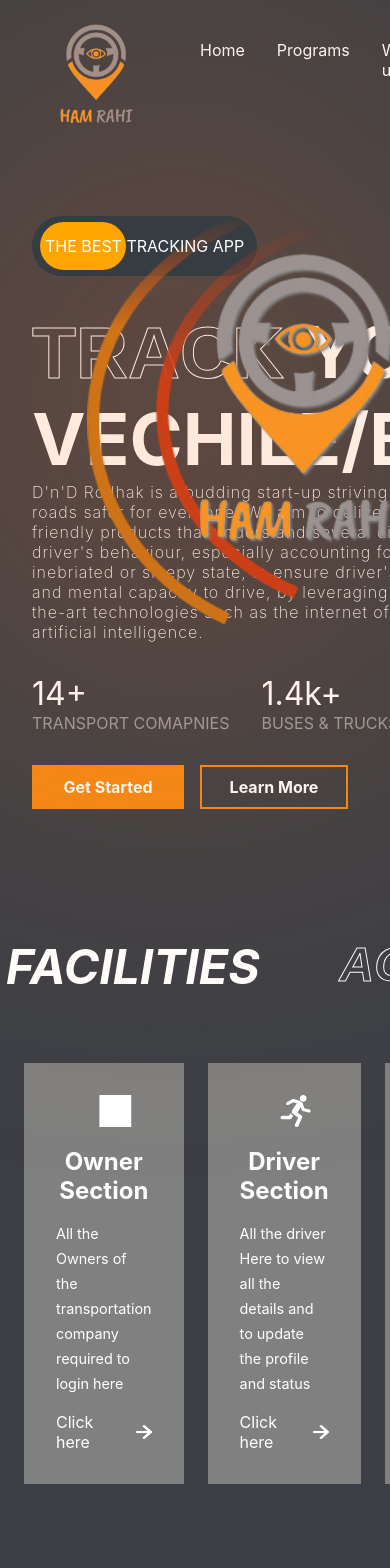
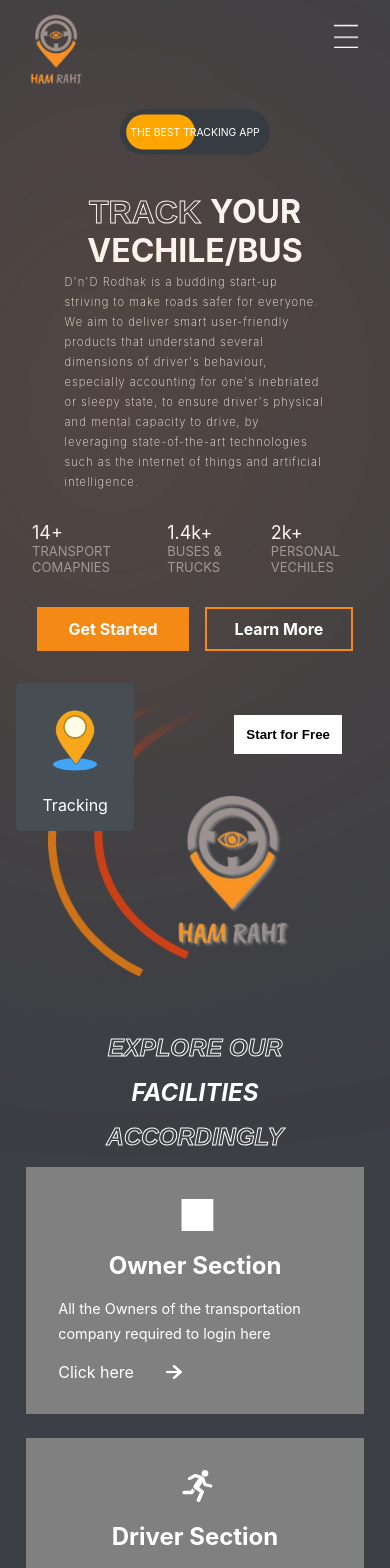
Before and after one commit to Asrani-Aman/Rodhak-visitor-section, a React (Create React App) app: page / in a window 390 px wide. Shown: the top 1568 px of the page. Built offline with nearby package versions, Linux system fonts and the light colour scheme.

Commit message:
make the website responsive

```diff
--- a/src/App.css
+++ b/src/App.css
@@ -31,6 +31,7 @@
   display: flex;
   align-items: center;
   justify-content: center;
+  z-index: 1;
 }
 .btn:hover {
   cursor: pointer;
--- a/src/components/Header/Header.css
+++ b/src/components/Header/Header.css
@@ -23,3 +23,20 @@
   color: orange;
   /* font-size: 1.1rem; */
 }
+@media screen and (max-width: 786px) {
+  .header > :nth-child(2) {
+    position: fixed;
+    right: 2rem;
+    z-index: 99;
+  }
+  .header-menu {
+    flex-direction: column;
+    background-color: #3c3f45;
+    padding: 1rem;
+  }
+  .logo {
+    width: 7rem;
+    height: auto;
+    margin: -2rem -2rem;
+  }
+}
--- a/src/components/Header/Header.jsx
+++ b/src/components/Header/Header.jsx
@@ -1,17 +1,32 @@
 import React from "react";
 import Logo from "../../assets/06e8cf5a-d252-464c-9a73-2bb773e98482-removebg-preview.png";
+import Bars from "../../assets/bars.png";
+import { useState } from "react";
 import "./Header.css";
 const Header = () => {
+  const Mobile = window.innerWidth <= 768 ? true : false;
+  const [menuOpened, setMenuOpened] = useState(false);
+
   return (
     <div className="header">
       <img src={Logo} className="logo" alt="logo" />
-      <ul className="header-menu">
-        <li>Home</li>
-        <li>Programs</li>
-        <li>Why us</li>
-        <li>Plans</li>
-        <li>Testimonials</li>
-      </ul>
+      {menuOpened === false && Mobile === true ? (
+        <div onClick={() => setMenuOpened(true)}>
+          <img
+            src={Bars}
+            alt="barsImg "
+            style={{ width: "1.5rem", height: "1.5rem" }}
+          ></img>
+        </div>
+      ) : (
+        <ul className="header-menu">
+          <li onClick={() => setMenuOpened(false)}>Home</li>
+          <li onClick={() => setMenuOpened(false)}>Programs</li>
+          <li onClick={() => setMenuOpened(false)}>Why us</li>
+          <li onClick={() => setMenuOpened(false)}>Plans</li>
+          <li onClick={() => setMenuOpened(false)}>Testimonials</li>
+        </ul>
+      )}
     </div>
   );
 };
--- a/src/components/Hero/hero.css
+++ b/src/components/Hero/hero.css
@@ -150,3 +150,65 @@
   left: 0;
   top: 10rem;
 }
+
+@media screen and (max-width: 786px) {
+  .hero {
+    flex-direction: column;
+  }
+  .hero-blur {
+    width: 14rem;
+  }
+  .the-best-ad {
+    margin-top: 0;
+    font-size: small;
+    align-self: center;
+    transform: scale(0.8);
+  }
+  .hero-text {
+    font-size: xx-large;
+    align-items: center;
+    justify-content: center;
+  }
+  .hero-text > :nth-child(3) > span {
+    font-size: 0.7rem;
+    font-weight: 200;
+    letter-spacing: 1px;
+    text-align: center;
+  }
+  .hero-buttons {
+    justify-content: center;
+  }
+  .figures > div > span:nth-child(1) {
+    font-size: large;
+  }
+  .figures > div > span:nth-child(2) {
+    font-size: small;
+  }
+  .right-h {
+    position: relative;
+    background: none;
+  }
+  .tracking-icon {
+    left: 1rem;
+    z-index: 1;
+    top: 0rem;
+  }
+  /* .tracking-icon > img {
+    width: 1.7rem;
+    align-self: center;
+  } */
+  .hero-image {
+    position: relative;
+    width: 15rem;
+    left: 7rem;
+    top: 4rem;
+    align-self: center;
+  }
+  .hero-image-back {
+    width: 10rem;
+    left: 3rem;
+    top: 1rem;
+    z-index: 0;
+    /* position: relative; */
+  }
+}
--- a/src/components/Hero/hero.jsx
+++ b/src/components/Hero/hero.jsx
@@ -7,7 +7,8 @@
 import { motion } from "framer-motion";
 
 const Hero = () => {
-  const transition = { type: "spring", duration: 3 };
+  const transition = { type: "spring", duration: 2.5 };
+  const mobile = window.innerWidth <= 768 ? true : false;
 
   return (
     <div className="hero">
@@ -18,7 +19,7 @@
         {/* the best ad */}
         <div className="the-best-ad">
           <motion.div
-            initial={{ left: "138px" }}
+            initial={{ left: mobile ? "100px" : "238px" }}
             whileInView={{ left: "8px" }}
             transition={{ ...transition, type: "tween" }}
           ></motion.div>
--- a/src/components/Join/Join.css
+++ b/src/components/Join/Join.css
@@ -50,3 +50,20 @@
   background-color: #f48915;
   color: white;
 }
+@media screen and (max-width: 786px) {
+  .join {
+    flex-direction: column;
+    gap: 1rem;
+  }
+  .left-j {
+    font-size: x-large;
+    flex-direction: column;
+  }
+  .right-j {
+    display: flex;
+    justify-content: center;
+    align-items: center;
+    align-self: center;
+    padding: 2rem;
+  }
+}
--- a/src/components/Programs/Program.css
+++ b/src/components/Programs/Program.css
@@ -74,3 +74,20 @@
   background: linear-gradient(210.41deg, #fa5042 1.14%, #ffa739 100.75%);
   cursor: pointer;
 }
+@media screen and (max-width: 786px) {
+  .programs-header {
+    flex-direction: column;
+    gap: 1rem;
+    font-size: x-large;
+    align-items: center;
+    justify-content: center;
+    margin-top: 0.7rem;
+  }
+  .program-categories {
+    flex-direction: column;
+    align-items: center;
+  }
+  .category {
+    width: 80%;
+  }
+}
--- a/src/components/Reasons/Reason.css
+++ b/src/components/Reasons/Reason.css
@@ -69,3 +69,30 @@
   width: 3rem;
   height: 3rem;
 }
+@media screen and (max-width: 786px) {
+  .Reasons {
+    flex-direction: column;
+  }
+  .left-r {
+    grid-auto-rows: auto;
+    overflow: hidden;
+  } /*
+  .left-r > :nth-child(1) {
+    object-fit: contain;
+    width: 17rem;
+  }
+  .left-r > :nth-child(2) {
+    object-fit: contain;
+    height: 10rem;
+  }
+  .left-r > :nth-child(3) {
+    object-fit: contain;
+  }
+  .left-r > :nth-child(4) {
+    object-fit: contain;
+  } */
+  .right-r > :nth-child(2) {
+    display: flex;
+    flex-direction: column;
+  }
+}
--- a/src/components/Testimonials/Tesitimonial.css
+++ b/src/components/Testimonials/Tesitimonial.css
@@ -68,3 +68,34 @@
   cursor: pointer;
   width: 1.5rem;
 }
+@media screen and (max-width: 786px) {
+  .testimonials {
+    flex-direction: column;
+  }
+  .left-t > :nth-child(3),
+  .left-t > :nth-child(3) {
+    font-size: xx-large;
+  }
+  .right-t {
+    display: flex;
+    flex-direction: column;
+    align-items: center;
+    justify-content: center;
+    gap: 2rem;
+  }
+  .right-t > div {
+    position: relative;
+    display: none;
+  }
+  .right-t > img {
+    position: relative;
+    top: 0;
+    /* right: 0; */
+    left: 0;
+  }
+  .right-t > :last-child {
+    display: block;
+    bottom: 0%;
+    left: 0;
+  }
+}
--- a/src/index.css
+++ b/src/index.css
@@ -20,3 +20,6 @@
   --planCard: linear-gradient(210.41deg, #fa5042 1.14%, #ffa739 100.75%);
   --appColor: #3c3f45;
 }
+body {
+  background-color: #f48915;
+}
```
Also changed, not shown: src/assets/bars.png (added).
